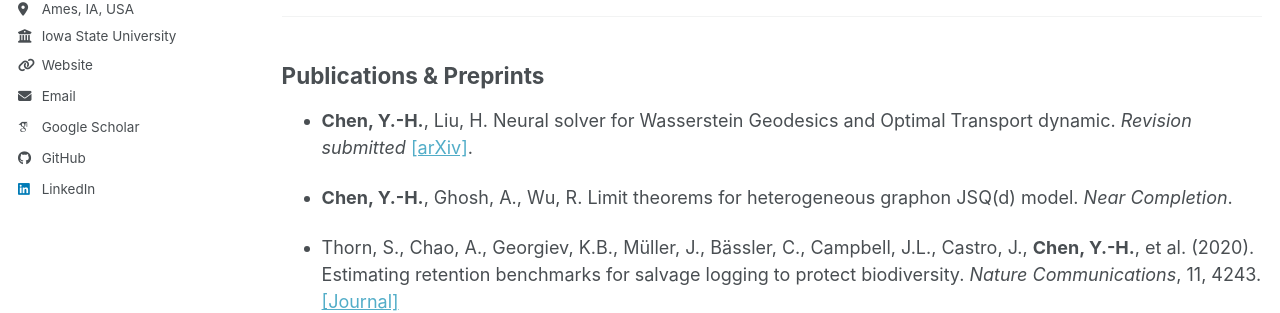
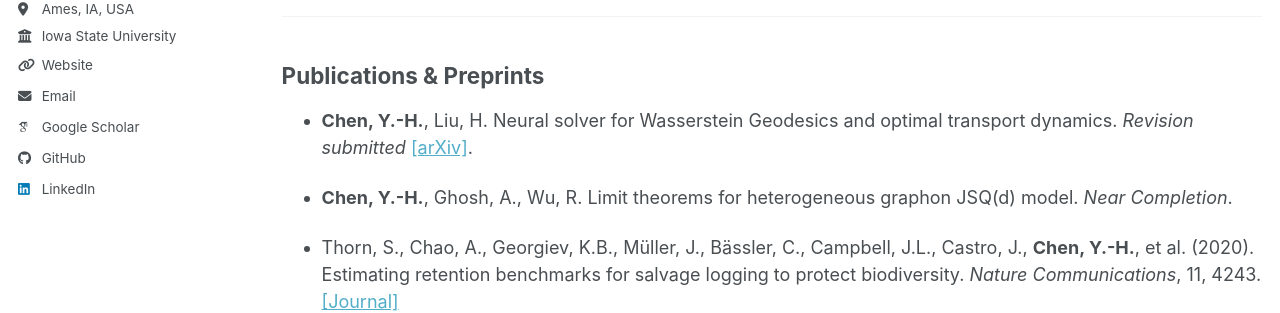
Before and after one commit to YanHanChen/YanHanChen.github.io, a Jekyll site: the page built from _pages/publications.md, in a window 1280 px wide and 900 px high. Shown: the part 387-700 px from the top of the window. Built offline with Jekyll 4.4.1, drawn with Linux system fonts in a browser that asks for light colours; some web fonts are replaced; a script bundle is joined from its source files by our own code; library files that are not in the unit come from our copies; our own code applies the rules of GitHub Pages for plain Markdown files.

Commit message:
Update publications

```diff
--- a/_pages/publications.md
+++ b/_pages/publications.md
@@ -47,7 +47,7 @@
 ## Publications & Preprints
 
 
-- **Chen, Y.-H.**, Liu, H. Neural solver for Wasserstein Geodesics and Optimal Transport dynamic. *Revision submitted* [[arXiv]](https://arxiv.org/abs/2602.22003).
+- **Chen, Y.-H.**, Liu, H. Neural solver for Wasserstein Geodesics and optimal transport dynamics. *Revision submitted* [[arXiv]](https://arxiv.org/abs/2602.22003).
 
 - **Chen, Y.-H.**, Ghosh, A., Wu, R. Limit theorems for heterogeneous graphon JSQ(d) model. *Near Completion*.
 
```
